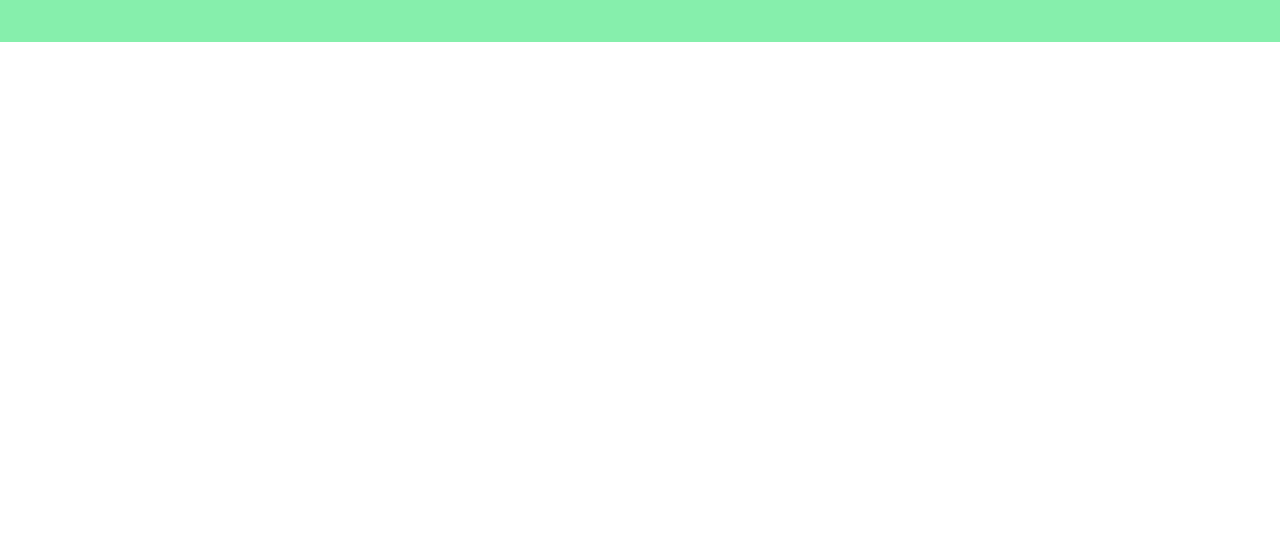
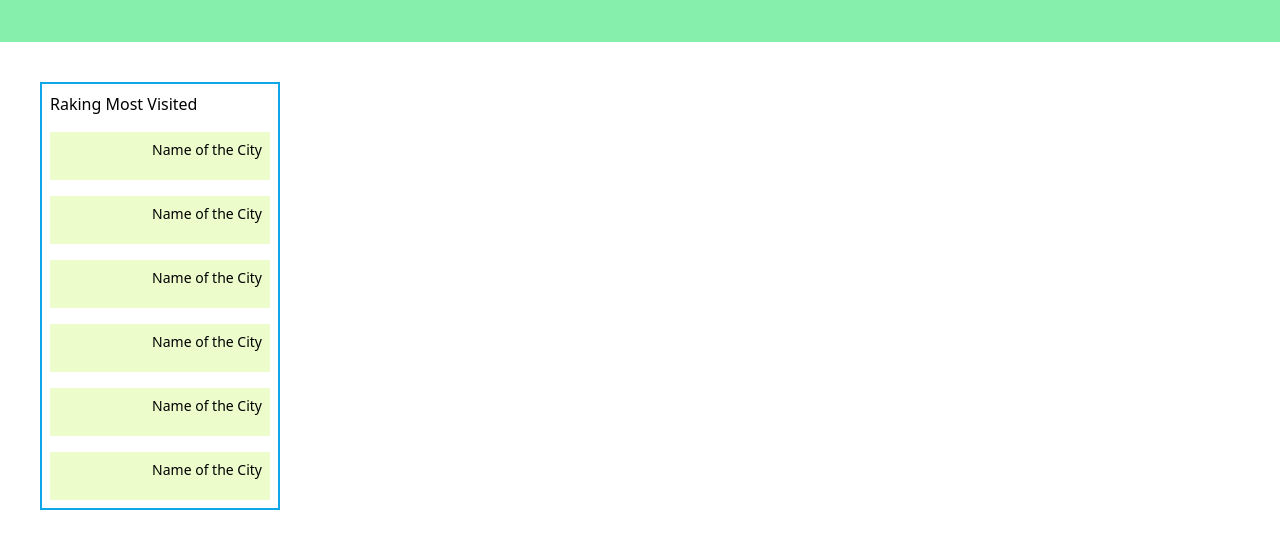
Before and after one commit to Carol21d/CitiesintheWorldTw, a website: page index.html in a window 1280 px wide. Shown: the part 194-742 px from the top of the page. Drawn offline with Linux system fonts and the light colour scheme.

Commit message:
raking most visited

```diff
--- a/index.html
+++ b/index.html
@@ -31,16 +31,38 @@
     <h2 class="absolute text-5xl mt-5">The most Popular City</h2>
   </div>
   <!-- <div class="flex flex-col border-solid border-2 border-sky-500 m-10 w-60">
-    <h2 class="m-2 ">Raking Most Visited</h2>
+    <h2 class="m-2">Raking Most Visited</h2>
     <div class="m-2 bg-lime-100 h-12 text-end">Name of the City</div>
     <div class="m-2 bg-lime-100 h-12 text-end">Name of the City</div>
     <div class="m-2 bg-lime-100 h-12 text-end">Name of the City</div>
+
     <div class="m-2 bg-lime-100 h-12 text-end">Name of the City</div>
     <div class="m-2 bg-lime-100 h-12 text-end">Name of the City</div>
     <div class="m-2 bg-lime-100 h-12 text-end">Name of the City</div>
+  </div>  -->
+  <div class="grid grid-rows-6 border-solid border-2 border-sky-500 m-10 w-60">
+    <h2 class="m-2">Raking Most Visited</h2>
+    <div class="m-2 bg-lime-100 h-12"><p class="text-sm text-end m-2">Name of the City</p></div>
+    <div class="m-2 bg-lime-100 h-12"><p class="text-sm text-end m-2">Name of the City</p></div>
+    <div class="m-2 bg-lime-100 h-12"><p class="text-sm text-end m-2">Name of the City</p></div>
+    <div class="m-2 bg-lime-100 h-12"><p class="text-sm text-end m-2" >Name of the City</p></div>
+    <div class="m-2 bg-lime-100 h-12"><p class="text-sm text-end m-2">Name of the City</p></div>
+    <div class="m-2 bg-lime-100 h-12"><p class="text-sm text-end m-2">Name of the City</p></div>
   </div>
 
-  <div class="">
+
+
+
+
+
+
+
+
+
+
+
+
+  <!-- <div class="">
     <div>1</div>
     <div>2</div>
     <div>3</div>
```
